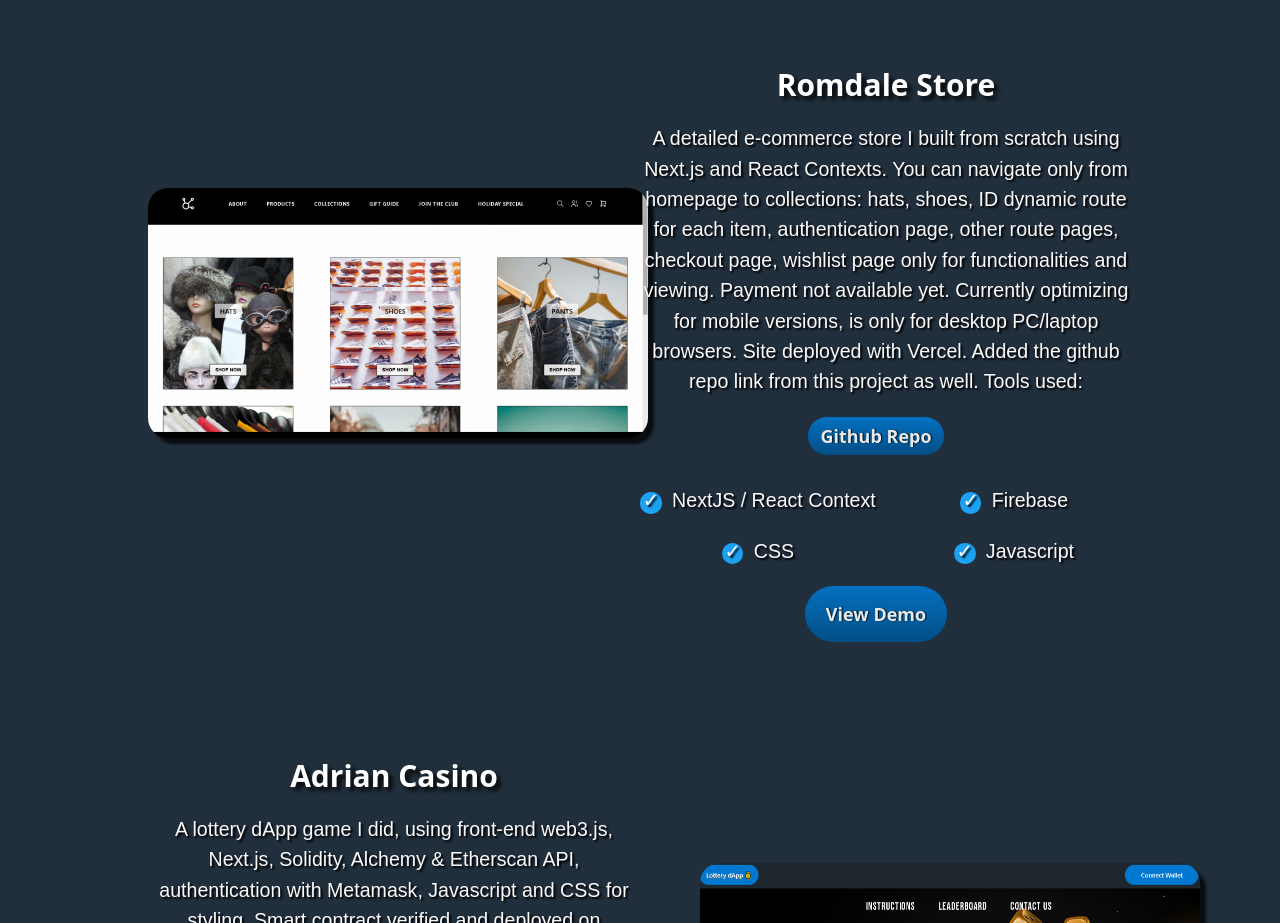
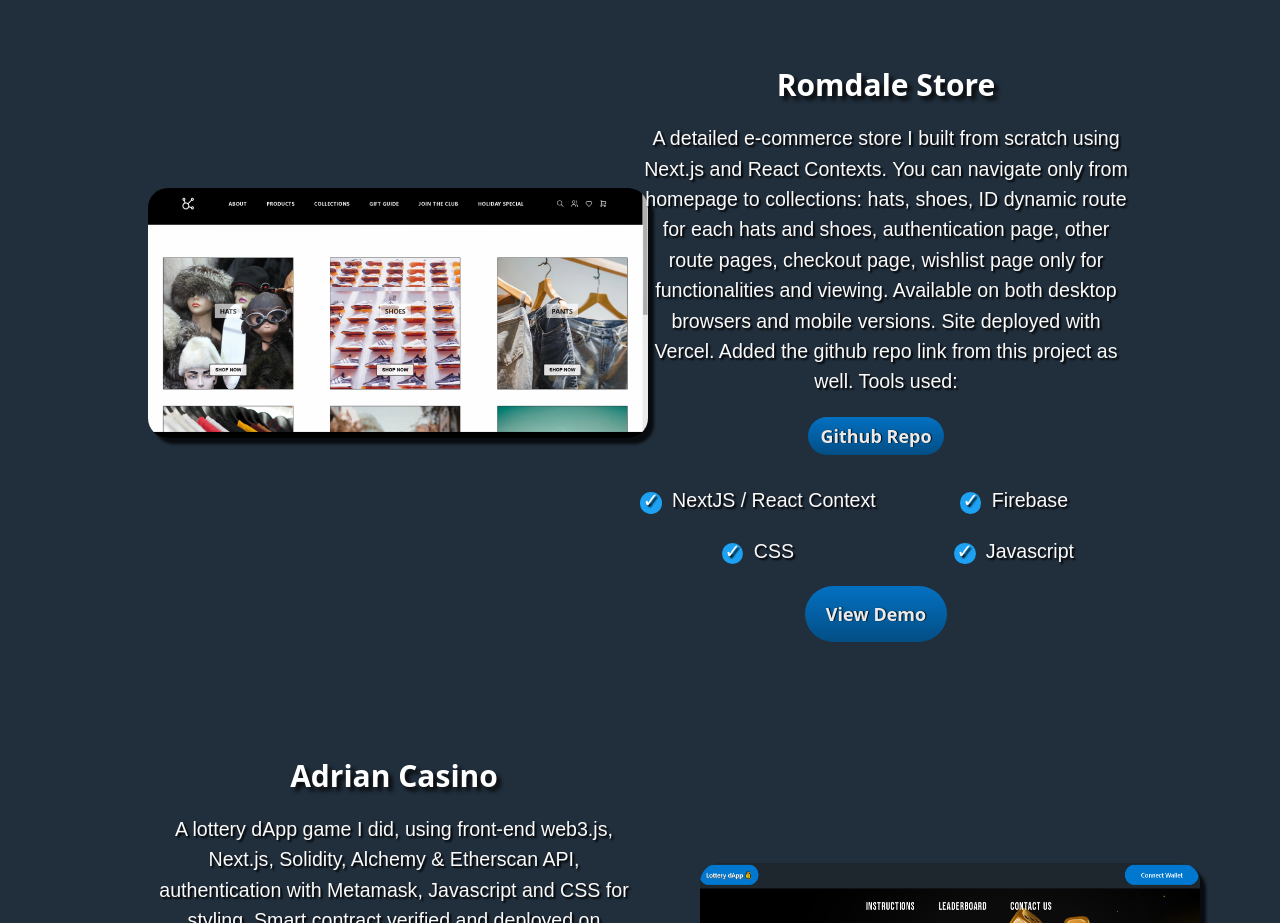
Before and after one commit to Hadriani/my-portfolio, a Next.js app: page / in a window 1280 px wide. Shown: the part 1600-2523 px from the top of the page. Built offline with nearby package versions, Linux system fonts and the light colour scheme.

Commit message:
Update Main.js

```diff
--- a/components/Main.js
+++ b/components/Main.js
@@ -126,8 +126,8 @@ export default function Main() {
                     <h1 className={style.titleprojects}>Romdale Store</h1>
                     <p>
                         A detailed e-commerce store I built from scratch using Next.js and React Contexts.
-                        You can navigate only from homepage to collections: hats, shoes, ID dynamic route for each item, authentication page, other route pages, checkout page, wishlist page only for functionalities and viewing. Payment not available yet.
-                        Currently optimizing for mobile versions, is only for desktop PC/laptop browsers. Site deployed with Vercel. Added the github repo link from this project as well.
+                        You can navigate only from homepage to collections: hats, shoes, ID dynamic route for each hats and shoes, authentication page, other route pages, checkout page, wishlist page only for functionalities and viewing.
+                        Available on both desktop browsers and mobile versions. Site deployed with Vercel. Added the github repo link from this project as well.
                         Tools used:
                     </p>
 
```
